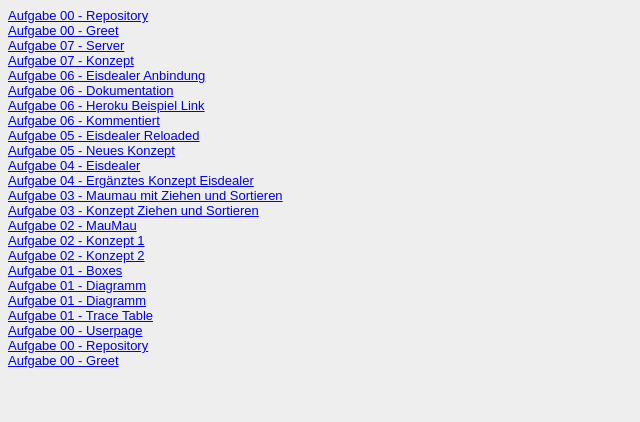
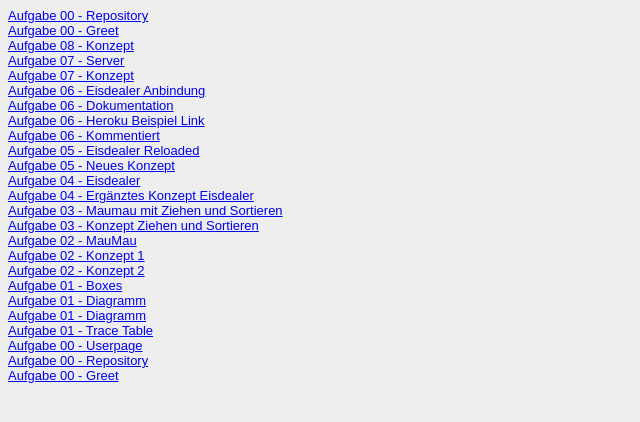
Before and after one commit to Lizzyfrmdblck/EIA2a, a website: page steckbrief.htm in a window 1280 px wide. Shown: the whole page, without its empty margins (0-640 px from the left). Drawn offline with Linux system fonts and the light colour scheme.

Commit message:
Steckbrief

```diff
--- a/steckbrief.htm
+++ b/steckbrief.htm
@@ -15,6 +15,8 @@
 
 	<a href="https://github.com/Lizzyfrmdblck/EIA2a" target="_blank"> Aufgabe 00 - Repository  </a><br>
 	<a href="https://Lizzyfrmdblck.github.io/EIA2a/aufgabe00/aufgabe00.html" target="_blank"> Aufgabe 00 - Greet </a><br>
+	<a href="https://Lizzyfrmdblck.github.io/EIA2a/aufgabe08/aufgabe08_Konzept.pdf" target="_blank"> Aufgabe 08 - Konzept  </a><br>
+
 	<a href="https://Lizzyfrmdblck.github.io/EIA2a/aufgabe07/Client/reloaded.html" target="_blank"> Aufgabe 07 - Server  </a><br>
 	<a href="https://Lizzyfrmdblck.github.io/EIA2a/aufgabe07/Konzept7.pdf" target="_blank"> Aufgabe 07 - Konzept </a><br>
 	<a href="https://Lizzyfrmdblck.github.io/EIA2a/aufgabe06/Client/reloaded.html" target="_blank"> Aufgabe 06 - Eisdealer Anbindung </a><br>
```
Also changed, not shown: 1 other file.
